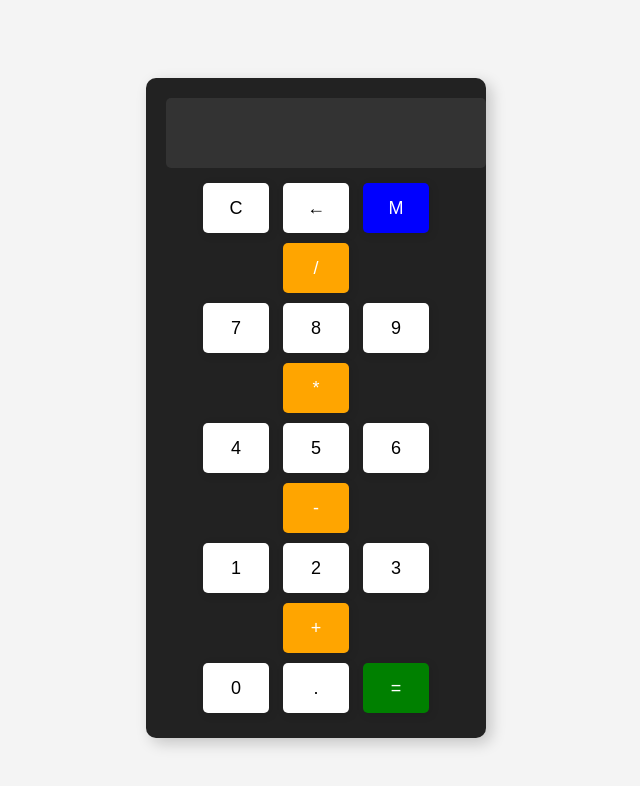
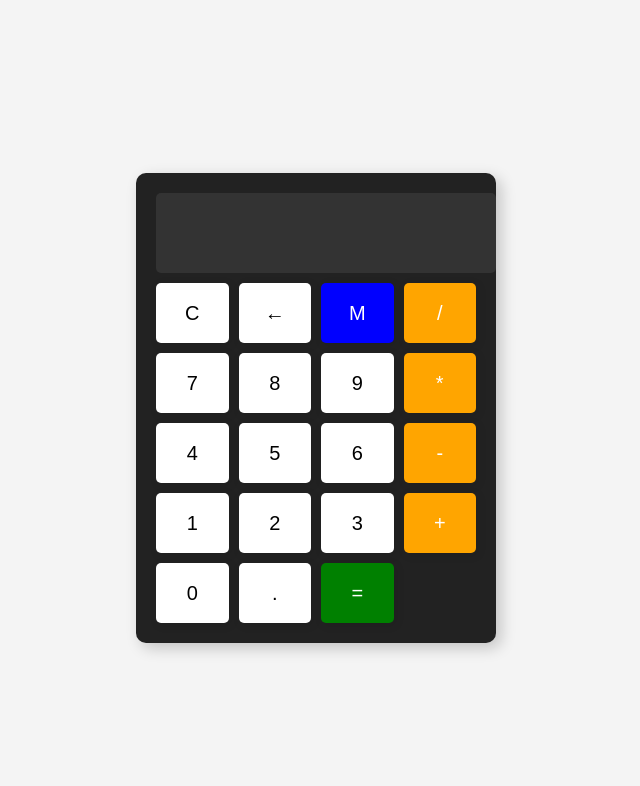
Before and after one commit to XyedUmair/Calculater, a plain HTML site: page calcular.html in a window 1280 px wide. Shown: the whole page, without its empty margins (324-964 px from the left). Drawn offline with Linux system fonts and the light colour scheme.

```diff
--- a/calcular.html
+++ b/calcular.html
@@ -3,7 +3,7 @@
 <head>
     <meta charset="UTF-8">
     <meta name="viewport" content="width=device-width, initial-scale=1.0">
-    <title>Styled Calculator</title>
+    <title>Improved Calculator</title>
     <style>
         body {
             display: flex;
@@ -13,7 +13,7 @@
             background-color: #f4f4f4;
         }
         .calculator {
-            width: 300px;
+            width: 320px;
             padding: 20px;
             background: #222;
             border-radius: 10px;
@@ -22,9 +22,9 @@
         }
         input {
             width: 100%;
-            height: 50px;
+            height: 60px;
             text-align: right;
-            font-size: 20px;
+            font-size: 24px;
             margin-bottom: 10px;
             border: none;
             border-radius: 5px;
@@ -32,11 +32,15 @@
             color: white;
             padding: 10px;
         }
+        .buttons {
+            display: grid;
+            grid-template-columns: repeat(4, 1fr);
+            gap: 10px;
+        }
         button {
-            width: 22%;
-            height: 50px;
-            margin: 5px;
-            font-size: 18px;
+            width: 100%;
+            height: 60px;
+            font-size: 20px;
             border: none;
             border-radius: 5px;
             background: white;
@@ -58,51 +62,42 @@
     </style>
 </head>
 <body>
-
     <div class="calculator">
         <input type="text" id="display" readonly>
-        <br>
+        <div class="buttons">
             <button onclick="clearDisplay()">C</button>
             <button onclick="backspace()">←</button>
             <button class="memory" onclick="memorySave()">M</button>
             <button class="operator" onclick="appendToDisplay('/')">/</button>
-        <br>
             <button onclick="appendToDisplay('7')">7</button>
             <button onclick="appendToDisplay('8')">8</button>
             <button onclick="appendToDisplay('9')">9</button>
             <button class="operator" onclick="appendToDisplay('*')">*</button>
-        <br>
             <button onclick="appendToDisplay('4')">4</button>
             <button onclick="appendToDisplay('5')">5</button>
             <button onclick="appendToDisplay('6')">6</button>
             <button class="operator" onclick="appendToDisplay('-')">-</button>
-        <br>
             <button onclick="appendToDisplay('1')">1</button>
             <button onclick="appendToDisplay('2')">2</button>
             <button onclick="appendToDisplay('3')">3</button>
             <button class="operator" onclick="appendToDisplay('+')">+</button>
-        <br>
             <button onclick="appendToDisplay('0')">0</button>
             <button onclick="appendToDisplay('.')">.</button>
             <button class="equal" onclick="calculate()">=</button>
         </div>
-
+    </div>
     <script>
         let memory = 0;
-
         function appendToDisplay(value) {
             document.getElementById("display").value += value;
         }
-
         function clearDisplay() {
             document.getElementById("display").value = "";
         }
-
         function backspace() {
             let current = document.getElementById("display").value;
             document.getElementById("display").value = current.slice(0, -1);
         }
-
         function calculate() {
             try {
                 document.getElementById("display").value = eval(document.getElementById("display").value);
@@ -110,12 +105,10 @@
                 document.getElementById("display").value = "Error";
             }
         }
-
         function memorySave() {
             memory = parseFloat(document.getElementById("display").value) || 0;
             alert("Saved: " + memory);
         }
     </script>
-
 </body>
 </html>
```
Lines whose indentation alone changed are shown as unchanged.
